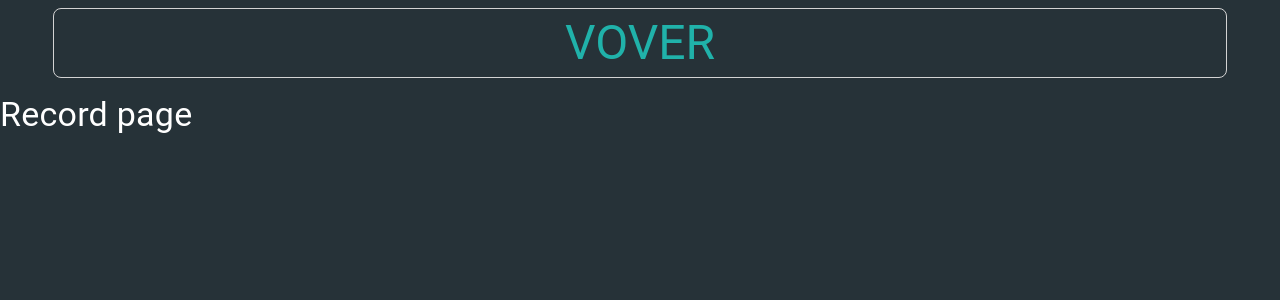
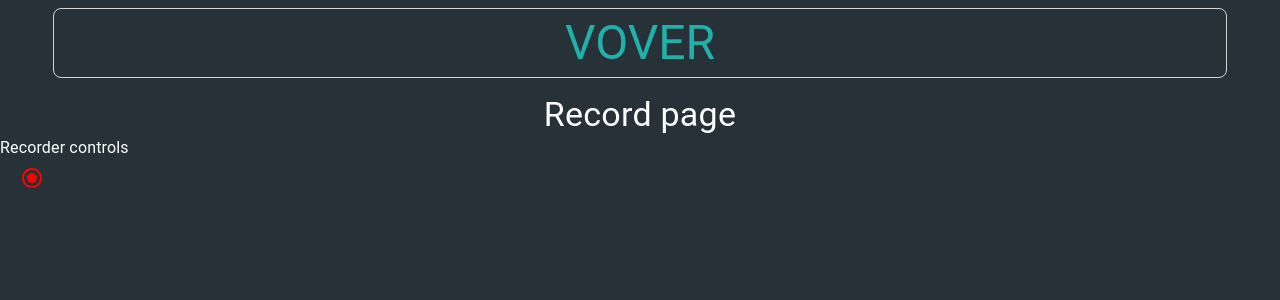
Before and after one commit to mysterix5/capstone, a React (Create React App) app in the folder frontend/: page /record in a window 1280 px wide. Shown: the top 300 px of the page. Built offline with nearby package versions, Linux system fonts and the light colour scheme.

Commit message:
try with media recorder

```diff
--- a/frontend/package.json
+++ b/frontend/package.json
@@ -5,6 +5,7 @@
   "dependencies": {
     "@emotion/react": "^11.9.3",
     "@emotion/styled": "^11.9.3",
+    "@mui/icons-material": "^5.8.4",
     "@mui/material": "^5.8.7",
     "@testing-library/jest-dom": "^5.16.4",
     "@testing-library/react": "^13.3.0",
--- /dev/null
+++ b/frontend/src/pages/record/RecorderControls.tsx
@@ -0,0 +1,36 @@
+import {Box, Button, Typography} from "@mui/material";
+import {Recorder} from "./model";
+import RadioButtonCheckedIcon from '@mui/icons-material/RadioButtonChecked';
+import SaveIcon from '@mui/icons-material/Save';
+
+interface RecorderControlsProps {
+    recorderState: Recorder,
+    handlers: {
+        startRecording: () => void,
+        saveRecording: () => void
+    }
+}
+
+export default function RecorderControls({recorderState, handlers}: RecorderControlsProps) {
+    const {recordingSeconds, recordingNow} = recorderState;
+    const {startRecording, saveRecording} = handlers;
+
+    return (
+        <Box>
+            <Typography>
+                Recorder controls
+            </Typography>
+            <div>
+                {recordingNow ? (
+                    <Button onClick={saveRecording}>
+                        <SaveIcon sx={{color: "red"}}/>
+                    </Button>
+                ) : (
+                    <Button onClick={startRecording}>
+                        <RadioButtonCheckedIcon sx={{color: "red"}}/>
+                    </Button>
+                )}
+            </div>
+        </Box>
+    )
+}
--- a/frontend/src/pages/record/index.tsx
+++ b/frontend/src/pages/record/index.tsx
@@ -1,14 +1,25 @@
 import {Box, Typography} from "@mui/material";
+import RecorderControls from "./RecorderControls";
+import useRecorder from "./useRecorder";
+import {UseRecorder} from "./model";
 
 
-export default function Record(){
+export default function Record() {
 
+    const {recorderState, ...handlers}: UseRecorder = useRecorder();
+    const {audio} = recorderState;
 
     return (
         <Box>
-            <Typography variant={"h4"}>
+            <Typography variant={"h4"} align={"center"}>
                 Record page
             </Typography>
+            <RecorderControls recorderState={recorderState} handlers={handlers}/>
+            <>
+                {audio &&
+                    <audio src={audio} autoPlay={false} controls={true}/>
+                }
+            </>
         </Box>
     )
 }
--- /dev/null
+++ b/frontend/src/pages/record/model.ts
@@ -0,0 +1,15 @@
+
+export type Recorder = {
+    recordingNow: boolean,
+    recordingSeconds: number,
+    mediaStream: MediaStream | null,
+    mediaRecorder: MediaRecorder | null,
+    audio: string | null
+};
+
+
+export type UseRecorder = {
+    recorderState: Recorder,
+    startRecording: () => void,
+    saveRecording: () => void
+};
--- /dev/null
+++ b/frontend/src/pages/record/useRecorder.ts
@@ -0,0 +1,112 @@
+import {useEffect, useState} from "react";
+import {Recorder} from "./model";
+
+const initialState: Recorder = {
+    recordingNow: false,
+    recordingSeconds: 0,
+    mediaStream: null,
+    mediaRecorder: null,
+    audio: null
+}
+type Interval = null | number | ReturnType<typeof setInterval>;
+
+export default function useRecorder() {
+    const [recorderState, setRecorderState] = useState<Recorder>(initialState);
+
+
+    useEffect(() => {
+        const MAX_RECORDER_TIME = 15;
+        let recordingInterval: Interval = null;
+        if (recorderState.recordingNow)
+            recordingInterval = setInterval(() => {
+                setRecorderState((prevState: Recorder) => {
+                    if (prevState.recordingSeconds >= MAX_RECORDER_TIME) {
+                        typeof recordingInterval === "number" && clearInterval(recordingInterval);
+                        return prevState;
+                    }
+                    if (prevState.recordingSeconds >= 0) {
+                        return {
+                            ...prevState,
+                            recordingSeconds: prevState.recordingSeconds + 1,
+                        };
+                    } else {
+                        return prevState;
+                    }
+                });
+            }, 1000);
+        else typeof recordingInterval === "number" && clearInterval(recordingInterval);
+
+        return () => {
+            typeof recordingInterval === "number" && clearInterval(recordingInterval);
+        };
+
+    });
+
+    useEffect(() => {
+        setRecorderState((prevState) => {
+            if (prevState.mediaStream)
+                return {
+                    ...prevState,
+                    mediaRecorder: new MediaRecorder(prevState.mediaStream, {mimeType: 'audio/wav;codecs=pcm'}),
+                };
+            else return prevState;
+        });
+    }, [recorderState.mediaStream]);
+
+    useEffect(() => {
+        const recorder = recorderState.mediaRecorder;
+        let chunks: Blob[] = [];
+
+        if (recorder && recorder.state === "inactive") {
+            recorder.start();
+
+            recorder.ondataavailable = (e: { data: Blob }) => {
+                chunks.push(e.data);
+            };
+
+            recorder.onstop = () => {
+                const blob = new Blob(chunks, {type: "audio/wav; codecs=0"});
+                chunks = [];
+
+                setRecorderState((prevState: Recorder) => {
+                    if (prevState.mediaRecorder)
+                        return {
+                            ...initialState,
+                            audio: window.URL.createObjectURL(blob),
+                        };
+                    else return initialState;
+                });
+            };
+        }
+
+        return () => {
+            if (recorder) recorder.stream.getAudioTracks().forEach((track: MediaStreamTrack) => track.stop());
+        };
+    }, [recorderState.mediaRecorder]);
+
+    async function startRecording() {
+        try {
+            const stream: MediaStream = await navigator.mediaDevices.getUserMedia({audio: true});
+
+            setRecorderState((prevState) => {
+                return {
+                    ...prevState,
+                    recordingNow: true,
+                    mediaStream: stream,
+                };
+            });
+        } catch (err) {
+            console.log(err);
+        }
+    }
+
+    function saveRecording(recorder: MediaRecorder) {
+        if (recorder.state !== "inactive") recorder.stop();
+    }
+
+    return {
+        recorderState,
+        startRecording: () => startRecording(),
+        saveRecording: () => saveRecording(recorderState.mediaRecorder!)
+    }
+}
--- a/frontend/src/services/apiServices.ts
+++ b/frontend/src/services/apiServices.ts
@@ -14,5 +14,5 @@ export function apiGetAudio(words: WordResponse[]) {
             responseType: 'arraybuffer'
         })
         .then((response) => response.data)
-        .then(data => window.URL.createObjectURL(new Blob([data])));
+        .then(data => window.URL.createObjectURL(new Blob([data], {type: "audio/wav; codecs=MS_PCM"})));
 }
```
Also changed, not shown: 1 other file (tests, documents, lock files or other folders).
